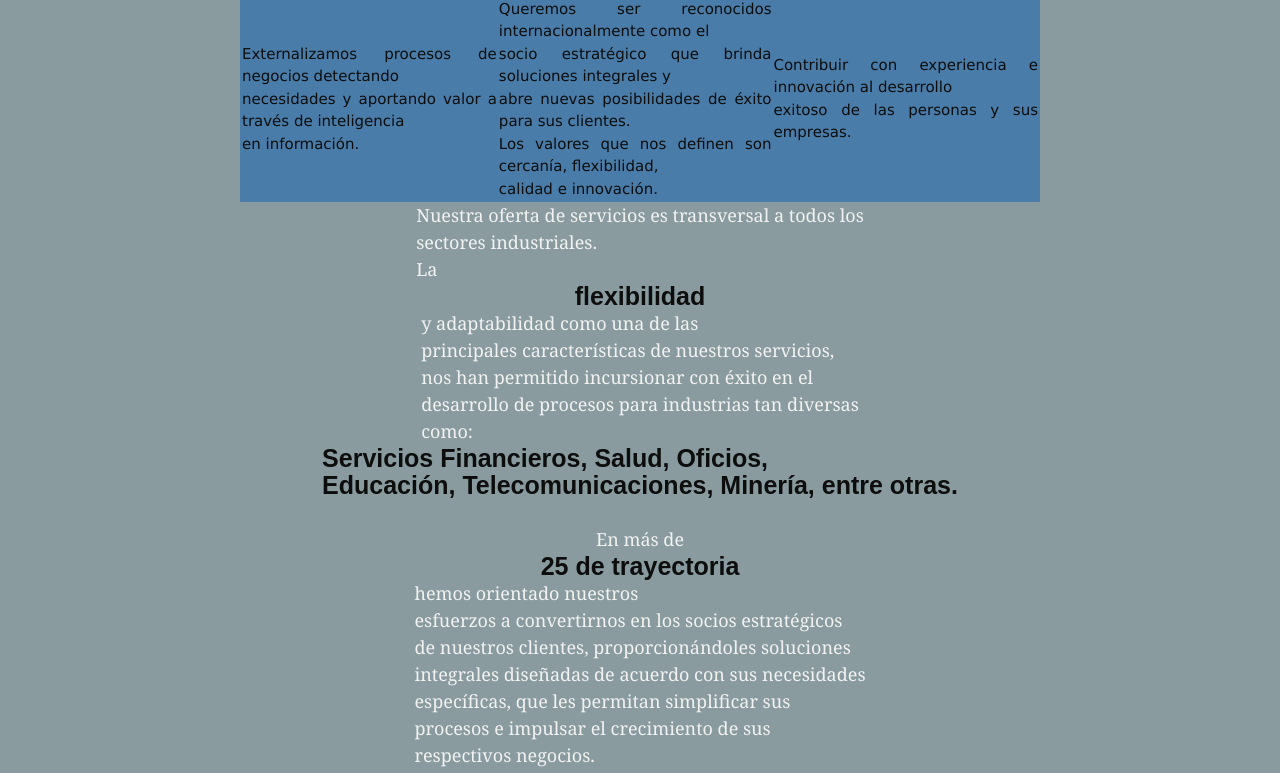
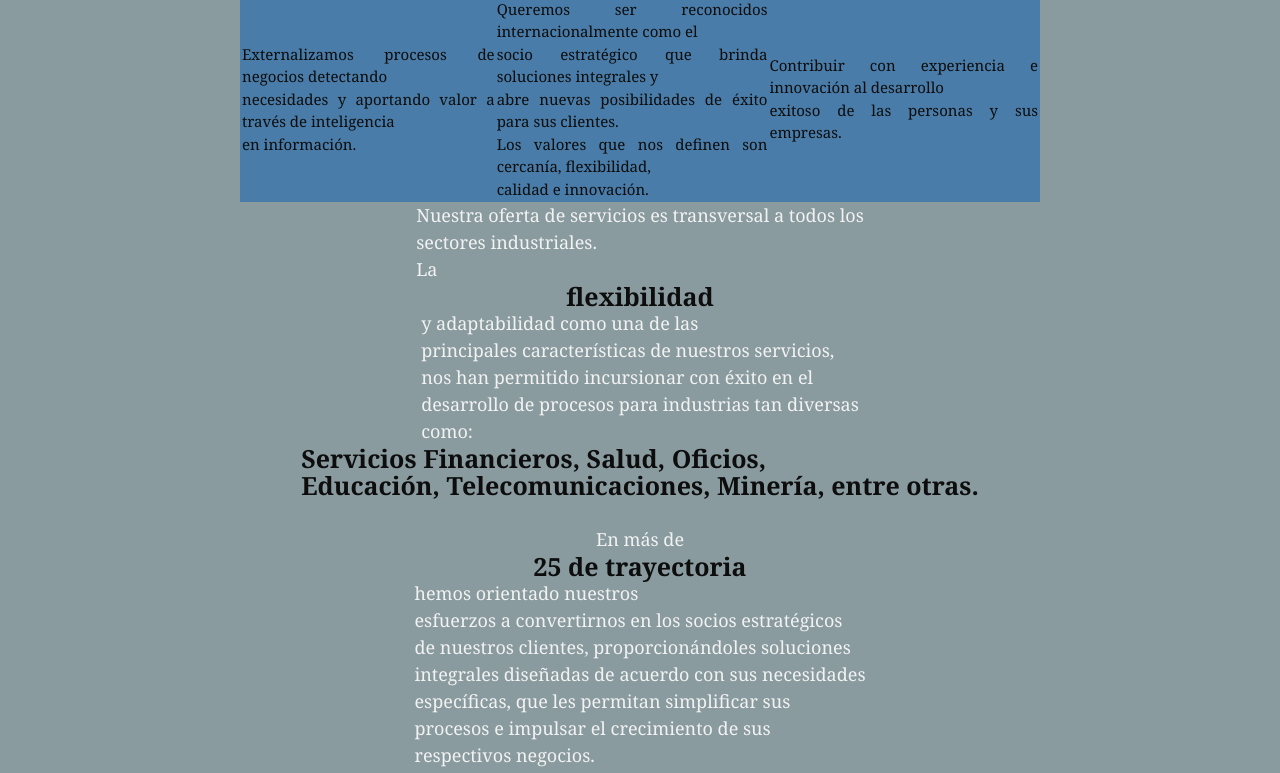
Before and after one commit to JONATSAMY/PF-RomeromurilloJonathan, a website: page html/quienes.html in a window 1280 px wide. Shown: the part 188-961 px from the top of the page. Drawn offline with Linux system fonts and the light colour scheme.

Commit message:
add casi cambio stylescss

```diff
--- a/scss/style.scss
+++ b/scss/style.scss
@@ -175,7 +175,6 @@ button{
 }
 table{
     text-align: center;
-    font-family: Verdana, Geneva, Tahoma, sans-serif;
     background-color: rgb(73, 124, 168);
     color: #F2F2F2;
     background-position: center;
@@ -208,7 +207,6 @@ table{
 }
 
 b{
-    font-family: Arial, Helvetica, sans-serif;
     font-size: 25px;
     color: $color_letra;
 }
```
Also changed, not shown: css/style_sass.css.
